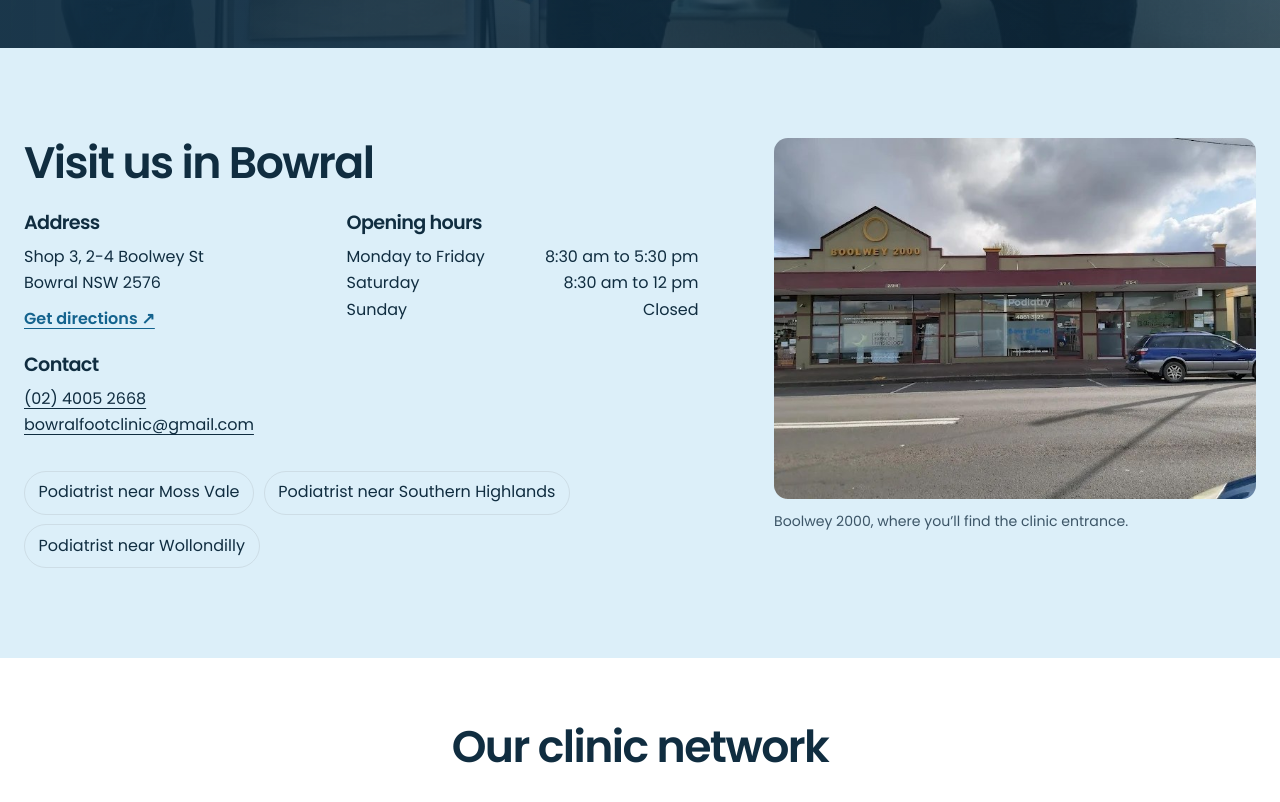
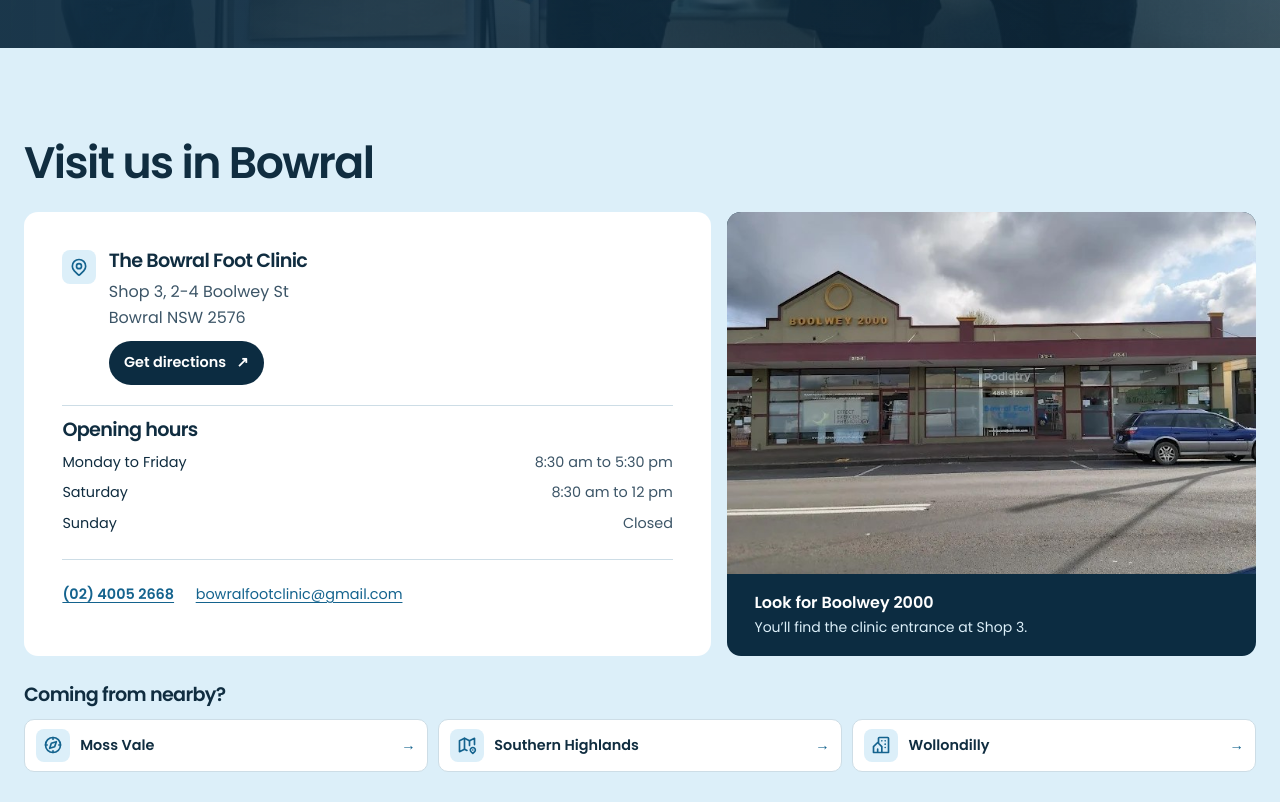
Before and after one commit to lachlanhetherington/Bowral-Foot-Clinic, a plain HTML site: page index.html in a window 1280 px wide. Shown: the part 5878-6680 px from the top of the page. Drawn offline with Linux system fonts and the light colour scheme.

Commit message:
Refresh the homepage visit section

```diff
--- a/assets/site.css
+++ b/assets/site.css
@@ -242,10 +242,33 @@ p { margin: 0 0 1.1em; max-width: 68ch; }
 .faq summary { font-weight: 600; min-height: 44px; }
 .faq details :is(h2,h3,h4) { font-size: 1rem; line-height: 1.65; letter-spacing: 0; font-weight: 400; margin-bottom: .55rem; }
 .visit-data { display: grid; grid-template-columns: 1fr 1.25fr 1fr; gap: 1.35rem; margin-block: 1.5rem 2rem; overflow-wrap: anywhere; }
-.visit-layout { display: grid; grid-template-columns: minmax(0, 1.45fr) minmax(0, 1fr); align-items: start; gap: clamp(1.5rem, 4vw, 4rem); }
-.visit-layout .visit-data { grid-template-columns: 1fr 1.25fr; }
-.visit-photo img { aspect-ratio: 4/3; border-radius: var(--radius); }
-.visit-photo figcaption, .about-frontage figcaption { color: var(--muted); margin-top: .65rem; font-size: .88rem; }
+.visit-layout { display: grid; grid-template-columns: minmax(0, 1.3fr) minmax(0, 1fr); gap: 1rem; }
+.visit-details, .visit-photo { border-radius: var(--radius); }
+.visit-details { display: grid; align-content: center; gap: 1.25rem; padding: clamp(1rem, 3vw, 2.5rem); background: var(--paper); }
+.visit-details h3, .visit-nearby h3 { margin-bottom: .45rem; }
+.visit-address { display: flex; align-items: flex-start; gap: .8rem; }
+.visit-address .mega-icon { flex: 0 0 auto; }
+.visit-address address { color: var(--muted); }
+.visit-directions { display: inline-flex; align-items: center; gap: .65rem; min-height: 44px; padding: .45rem .95rem; border-radius: var(--pill); color: var(--paper); background: var(--navy); text-decoration: none; font-weight: 600; font-size: .9rem; }
+.visit-directions:hover { background: var(--link); }
+.visit-hours, .visit-contact { border-top: 1px solid var(--line); padding-top: .85rem; }
+.visit-hours dl div { max-width: none; padding-block: .2rem; font-size: .9rem; }
+.visit-hours dd { text-align: end; color: var(--muted); }
+.visit-contact { display: flex; flex-wrap: wrap; column-gap: 1.35rem; }
+.visit-contact a { display: inline-flex; align-items: center; min-height: 44px; overflow-wrap: anywhere; color: var(--link); font-size: .9rem; }
+.visit-contact a:first-child { font-weight: 600; }
+.visit-contact a:hover { color: var(--ink); }
+.visit-photo { display: flex; flex-direction: column; overflow: hidden; background: var(--navy); color: var(--paper); }
+.visit-photo img { flex: 1 0 auto; height: 0; min-height: 16rem; object-position: center 45%; }
+.visit-photo figcaption { padding: 1rem clamp(1rem, 2.5vw, 1.7rem); font-size: .875rem; }
+.visit-photo figcaption strong { display: block; font-size: 1rem; }
+.visit-photo figcaption span { color: var(--tint); }
+.visit-nearby { margin-top: 1.75rem; }
+.visit-nearby ul { display: grid; grid-template-columns: repeat(3, minmax(0, 1fr)); gap: .65rem; margin: .85rem 0 0; padding: 0; list-style: none; }
+.visit-nearby a { display: grid; grid-template-columns: auto 1fr auto; align-items: center; gap: .65rem; height: 100%; min-height: 48px; padding: .55rem .7rem; border: 1px solid var(--line); border-radius: 10px; background: var(--paper); font-size: .9rem; font-weight: 600; text-decoration: none; }
+.visit-nearby a:hover { border-color: var(--link); color: var(--link); }
+.visit-nearby a > span:last-child { color: var(--link); }
+.about-frontage figcaption { color: var(--muted); margin-top: .65rem; font-size: .88rem; }
 .about-frontage { padding-top: 0; }
 .about-frontage img { aspect-ratio: 3.8/1; object-position: center top; border-radius: var(--radius); }
 address { font-style: normal; margin-bottom: .55rem; }
@@ -356,7 +379,11 @@ dl div { display: flex; justify-content: space-between; gap: .5rem; max-width: 2
   .clinic-story-photo figcaption { padding-inline: 1rem; }
   .care-card-body { padding: .85rem; }
   .visit-data { grid-template-columns: 1fr; }
-  .visit-layout, .visit-layout .visit-data { grid-template-columns: 1fr; }
+  .visit-layout { grid-template-columns: 1fr; }
+  .visit-photo img { flex: none; height: auto; min-height: 0; aspect-ratio: 4/3; }
+}
+@media (max-width: 39rem) {
+  .visit-nearby ul { grid-template-columns: 1fr; }
 }
 @media (max-width: 21rem) {
   .care-grid, .service-grid { grid-template-columns: 1fr; }
--- a/index.html
+++ b/index.html
@@ -327,9 +327,32 @@
 
 						</div></div></section>
   <section class="booking-band"><div class="wrap"><h2>Book your next appointment</h2><p>Visit The Bowral Foot Clinic on Boolwey Street.</p><a class="button" href="https://book.nookal.com/bookings/book/9E0edcA3-35A8-9fFF-0C33-59ECb896F885/location/BVMNW">Book a Session <span aria-hidden="true">↗</span></a></div></section>
-  <section class="section tint" id="visit"><div class="wrap visit-layout"><div><h2>Visit us in Bowral</h2><div class="visit-data"><div><h3>Address</h3><address>Shop 3, 2-4 Boolwey St<br>Bowral NSW 2576</address><a class="text-link" href="https://www.google.com/maps/search/?api=1&query=The+Bowral+Foot+Clinic+2-4+Boolwey+Street+Bowral">Get directions ↗</a></div>
-  <div><h3>Opening hours</h3><dl><div><dt>Monday to Friday</dt><dd>8:30 am to 5:30 pm</dd></div><div><dt>Saturday</dt><dd>8:30 am to 12 pm</dd></div><div><dt>Sunday</dt><dd>Closed</dd></div></dl></div>
-  <div><h3>Contact</h3><a href="tel:+61240052668">(02) 4005 2668</a><br><a href="mailto:bowralfootclinic@gmail.com">bowralfootclinic@gmail.com</a></div></div><div class="link-list"><a href="/podiatrists-moss-vale/">Podiatrist near Moss Vale</a><a href="/podiatrist-southern-highlands/">Podiatrist near Southern Highlands</a><a href="/podiatrists-wollondilly/">Podiatrist near Wollondilly</a></div></div><figure class="visit-photo"><img src="./assets/0.webp" alt="The Bowral Foot Clinic frontage in the Boolwey 2000 shopping complex" loading="lazy" decoding="async"><figcaption>Boolwey 2000, where you’ll find the clinic entrance.</figcaption></figure></div></section>
+  <section class="section tint" id="visit" aria-labelledby="visit-title"><div class="wrap">
+    <h2 id="visit-title">Visit us in Bowral</h2>
+    <div class="visit-layout">
+      <div class="visit-details">
+        <div class="visit-address">
+          <span class="mega-icon" aria-hidden="true"><svg width="20" height="20" focusable="false"><use href="./assets/mega-menu-icons.svg#map-pin"></use></svg></span>
+          <div><h3>The Bowral Foot Clinic</h3><address>Shop 3, 2-4 Boolwey St<br>Bowral NSW 2576</address>
+            <a class="visit-directions" href="https://www.google.com/maps/search/?api=1&query=The+Bowral+Foot+Clinic+2-4+Boolwey+Street+Bowral">Get directions <span aria-hidden="true">↗</span></a>
+          </div>
+        </div>
+        <div class="visit-hours"><h3>Opening hours</h3><dl><div><dt>Monday to Friday</dt><dd>8:30 am to 5:30 pm</dd></div><div><dt>Saturday</dt><dd>8:30 am to 12 pm</dd></div><div><dt>Sunday</dt><dd>Closed</dd></div></dl></div>
+        <div class="visit-contact">
+          <a href="tel:+61240052668" aria-label="Call the clinic on (02) 4005 2668">(02) 4005 2668</a>
+          <a href="mailto:bowralfootclinic@gmail.com">bowralfootclinic@gmail.com</a>
+        </div>
+      </div>
+      <figure class="visit-photo">
+        <img src="./assets/0.webp" alt="The Bowral Foot Clinic storefront in the Boolwey 2000 shopping complex" loading="lazy" decoding="async">
+        <figcaption><strong>Look for Boolwey 2000</strong><span>You’ll find the clinic entrance at Shop 3.</span></figcaption>
+      </figure>
+    </div>
+    <div class="visit-nearby">
+      <h3>Coming from nearby?</h3>
+      <ul><li><a href="/podiatrists-moss-vale/"><span class="mega-icon" aria-hidden="true"><svg width="20" height="20" focusable="false"><use href="./assets/mega-menu-icons.svg#compass"></use></svg></span><span>Moss Vale</span><span aria-hidden="true">→</span></a></li><li><a href="/podiatrist-southern-highlands/"><span class="mega-icon" aria-hidden="true"><svg width="20" height="20" focusable="false"><use href="./assets/mega-menu-icons.svg#map-2"></use></svg></span><span>Southern Highlands</span><span aria-hidden="true">→</span></a></li><li><a href="/podiatrists-wollondilly/"><span class="mega-icon" aria-hidden="true"><svg width="20" height="20" focusable="false"><use href="./assets/mega-menu-icons.svg#building-community"></use></svg></span><span>Wollondilly</span><span aria-hidden="true">→</span></a></li></ul>
+    </div>
+  </div></section>
   <section class="section network"><div class="wrap"><div class="section-heading"><h2>Our clinic network</h2></div><div class="partners"><a href="https://www.customfoot.com.au/"><img src="./assets/unnamed-1.png" alt="Custom Foot" loading="lazy" decoding="async"></a><a href="https://ftspodiatry.com.au/"><img src="./assets/logo-fts-podiatry.png" alt="Forster-Tuncurry
 Sports Podiatry" loading="lazy" decoding="async"></a><a href="https://dr-abbie.com/"><img src="./assets/logo-e1759227005975.png" alt="Dr. Abbie Clinics" loading="lazy" decoding="async"></a></div></div></section></main><footer class="footer"><div class="wrap"><div class="footer-top"><a class="logo" href="/"><img src="./assets/agency-canva-templates-1.png" alt="Bowral Foot Clinic home" loading="lazy" decoding="async"></a><nav class="footer-links" aria-label="Footer navigation"><a href="/our-team/">Meet the Team</a><a href="/about/">About</a><a href="/book-online/">Book Online</a><a href="https://dr-abbie.com/">Dr. Abbie Clinics</a></nav><a class="button" href="https://book.nookal.com/bookings/book/9E0edcA3-35A8-9fFF-0C33-59ECb896F885/location/BVMNW">Book a Session <span aria-hidden="true">↗</span></a></div>
   <div class="visit-data"><div><h3>Address</h3><address>Shop 3, 2-4 Boolwey St<br>Bowral NSW 2576</address><a class="text-link" href="https://www.google.com/maps/search/?api=1&query=The+Bowral+Foot+Clinic+2-4+Boolwey+Street+Bowral">Get directions ↗</a></div>
```
Also changed, not shown: 1 other file.
